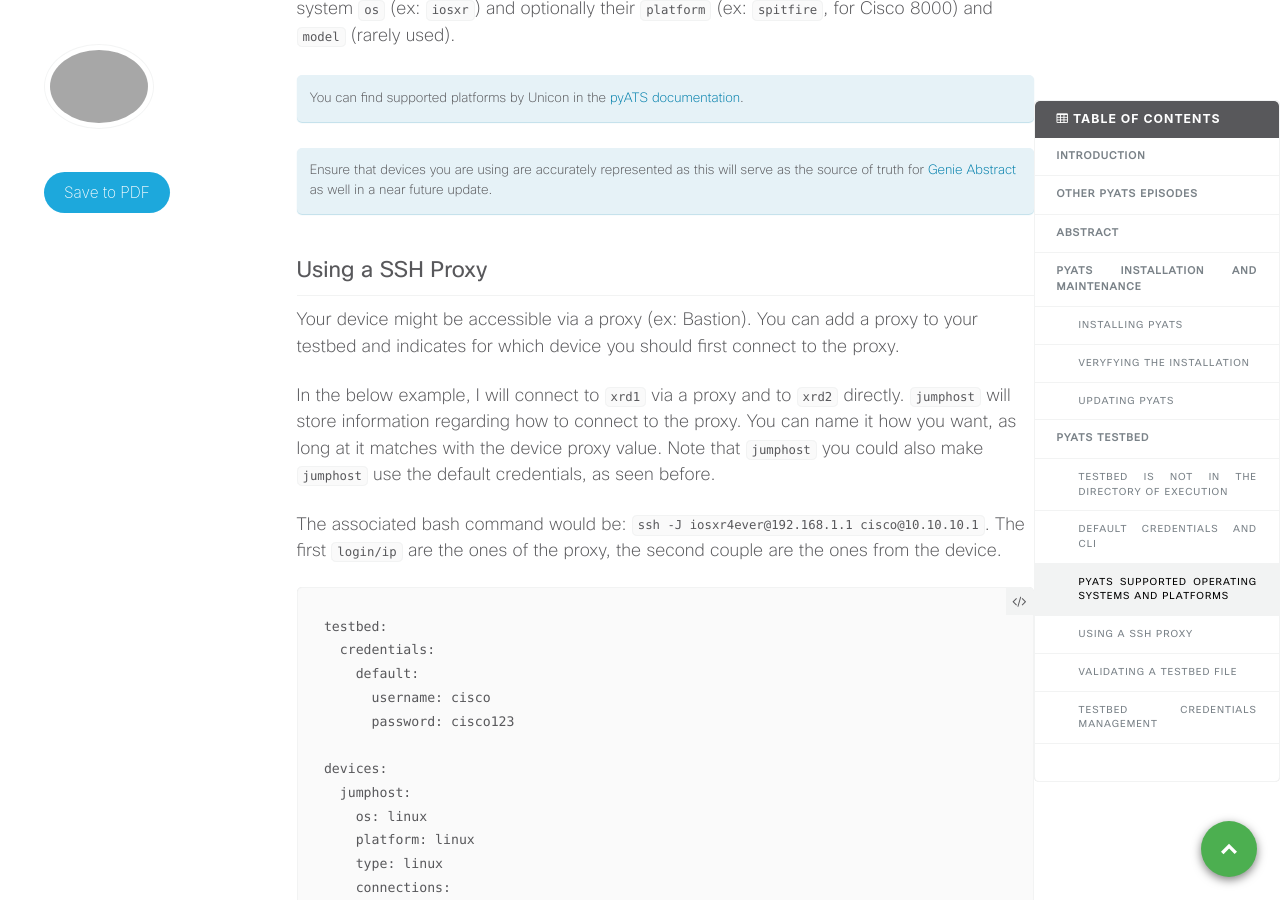
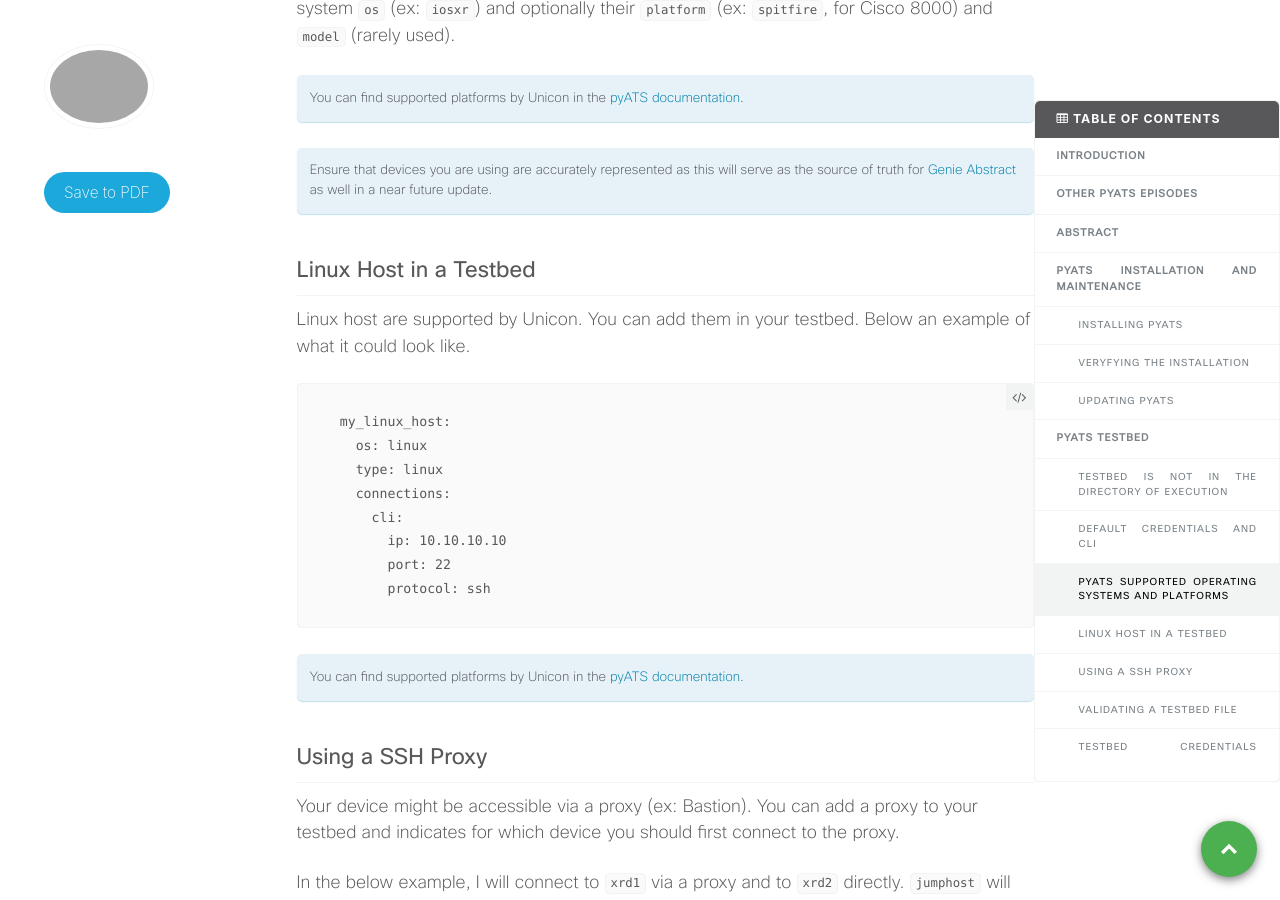
Before and after one commit to xrdocs/programmability, a Jekyll site: the page built from _tutorials/pyats-series-tips-and-tricks.md, in a window 1280 px wide and 900 px high, scrolled down 5384 px. Built offline with Jekyll 4.4.1, drawn with Linux system fonts in a browser that asks for light colours; comment, search, counter and statistics services are not loaded.

Commit message:
linux host

````diff
--- a/_tutorials/pyats-series-tips-and-tricks.md
+++ b/_tutorials/pyats-series-tips-and-tricks.md
@@ -185,6 +185,24 @@ You can find supported platforms by Unicon in the [pyATS documentation](https://
 {: .notice--info}
 
 Ensure that devices you are using are accurately represented as this will serve as the source of truth for [Genie Abstract](https://pubhub.devnetcloud.com/media/genie-docs/docs/abstract/index.html) as well in a near future update.
+{: .notice--info}
+
+## Linux Host in a Testbed
+
+Linux host are supported by Unicon. You can add them in your testbed. Below an example of what it could look like.
+
+```
+  my_linux_host:
+    os: linux
+    type: linux
+    connections:
+      cli:
+        ip: 10.10.10.10
+        port: 22
+        protocol: ssh
+```
+
+You can find supported platforms by Unicon in the [pyATS documentation](https://pubhub.devnetcloud.com/media/unicon/docs/user_guide/supported_platforms.html).
 {: .notice--info}
 
 ## Using a SSH Proxy
````
